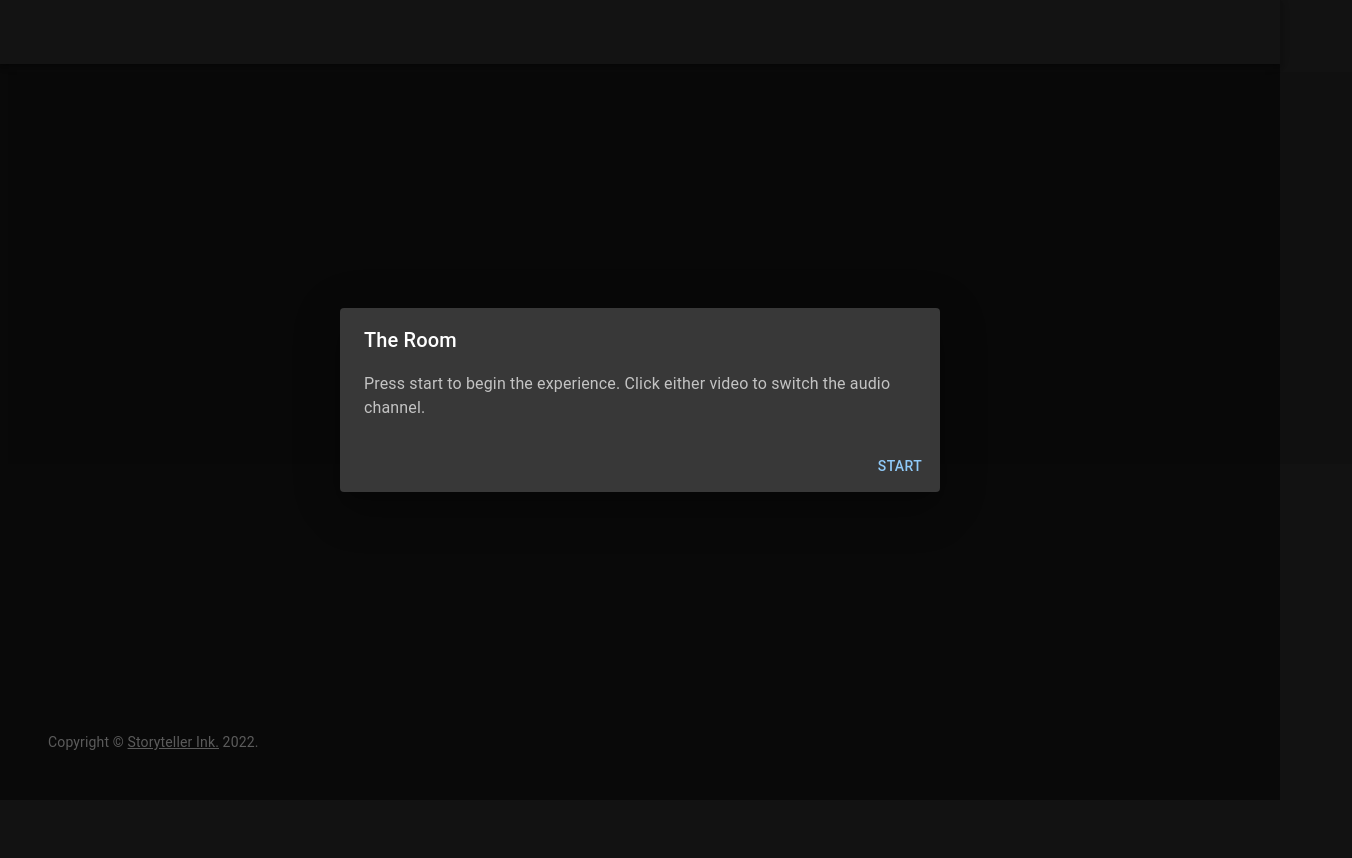
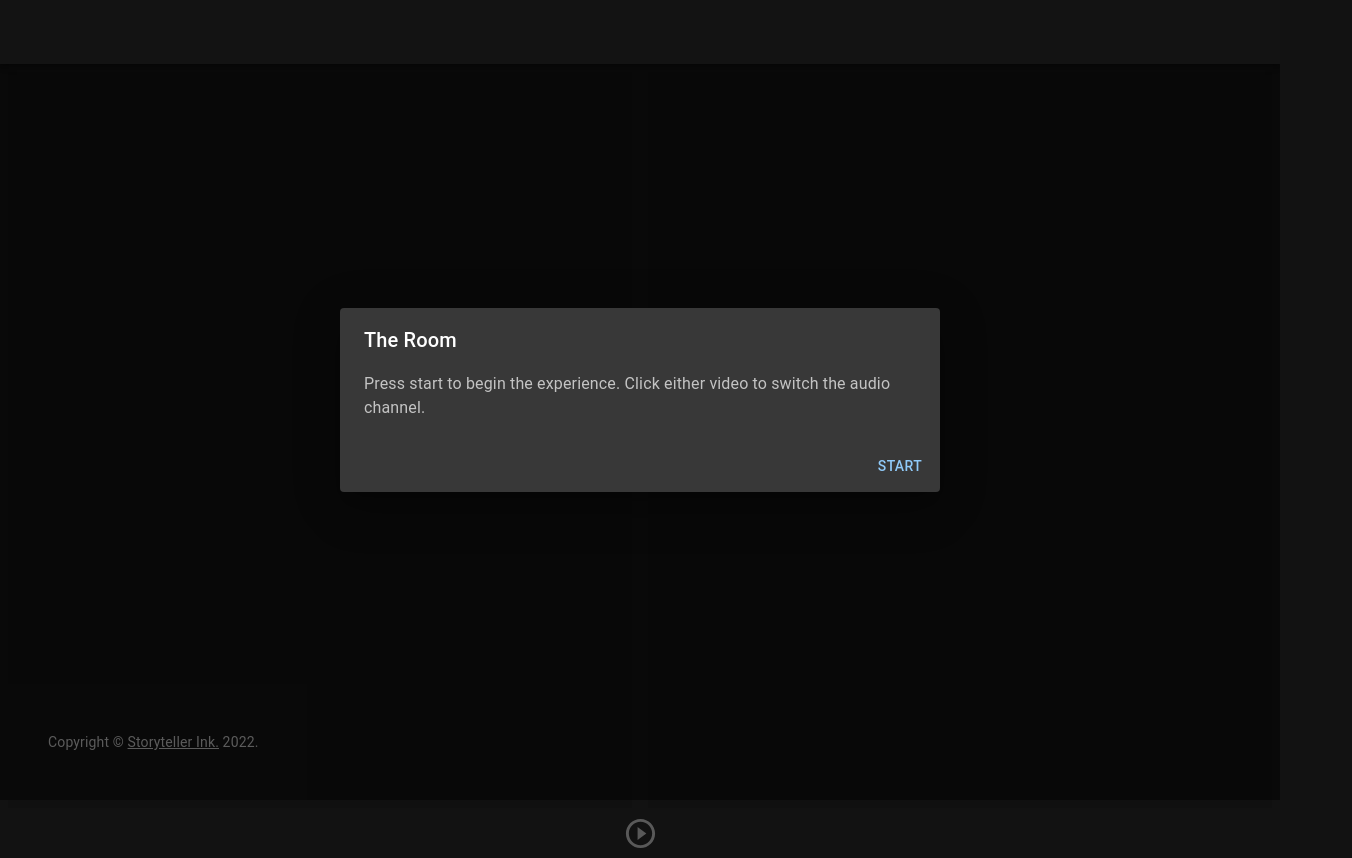
Before and after one commit to iamliamc/ak-the-room, a React (Create React App) app: page / in a window 1280 px wide. Shown: the whole page, 1352 px wide, since content can reach past the window. Before the commit the page ends 800 px from the top, so only its background shows below. Built offline with nearby package versions, Linux system fonts and the light colour scheme.

Commit message:
Get the click working and videos looking good

```diff
--- a/src/components/MultiVideoBlock.tsx
+++ b/src/components/MultiVideoBlock.tsx
@@ -19,14 +19,19 @@ interface OpeningDialogueProps {
 }
 
 interface PausePlayProps {
-  toggleVideoPlayState: React.MouseEventHandler<HTMLInputElement>
+  toggleVideoPlayState: any //React.MouseEventHandler<HTMLInputElement>
 }
 
 const PausePlay: FC<PausePlayProps> = ({toggleVideoPlayState}) => {
   const [playPauseState, setPlayPauseState] = useState<boolean>(true);
 
+  const internalToggleVideoPlayState = (): void => {
+    setPlayPauseState(!playPauseState)
+    toggleVideoPlayState()
+  }
+
   return (
-    playPauseState ? <div onClick={toggleVideoPlayState}><PlayCircleOutline fontSize="large" color="disabled"/></div> : <div onClick={toggleVideoPlayState}><PauseCircleOutline fontSize="large" color="disabled"/></div>
+    playPauseState ? <div onClick={internalToggleVideoPlayState}><PlayCircleOutline fontSize="large" color="disabled"/></div> : <div onClick={internalToggleVideoPlayState}><PauseCircleOutline fontSize="large" color="disabled"/></div>
   )
 }
 
@@ -115,18 +120,24 @@ export default function MultiVideoBlock() {
     setAudioSwitchState(!audioSwitchState)
   }
 
+  const toggleVideoPlayState = (): void => {
+    setPlayPauseState(!playPauseState)
+  }
+
   return (
-    <div style={{width: '100%'}}>
+    <div style={{width: '100%', height: '100%'}}>
         <OpeningDialogue startVideos={startVideos}/>
-        <Box style={{cursor: "pointer"}} onClick={switchAudio} sx={{ display: 'grid', gridTemplateColumns: 'repeat(2, 1fr)' }}>
-            <Item width="100%" height="100%" >
-                <ReactPlayer playing={videoOnePlaying} url='https://vimeo.com/512330229?controls=0' />
-            </Item>
-            <Item width="100%" height="100%" >
-              <ReactPlayer playing={videoTwoPlaying} url='https://player.vimeo.com/video/76979871?controls=0' />
-            </Item>
-        </Box>
-        <PausePlay toggleVideoPlayState={() => {console.log('hi')}}/>
+        <div style={{cursor: "pointer"}} onClick={switchAudio}>
+          <Box  sx={{ display: 'grid', gridTemplateColumns: 'repeat(2, 1fr)' }}>
+              <Item style={{display: "flex", flexDirection: "row"}}>
+                  <ReactPlayer width="100%" height="100%" playing={playPauseState} url='https://vimeo.com/512330229?controls=0' />
+              </Item>
+              <Item  style={{display: "flex", flexDirection: "row"}}>
+                <ReactPlayer width="100%" height="720px" playing={playPauseState} url='https://vimeo.com/376578408?controls=0' />
+              </Item>
+          </Box>
+        </div>
+        <PausePlay toggleVideoPlayState={toggleVideoPlayState}/>
     </div>
   );
 }
```
